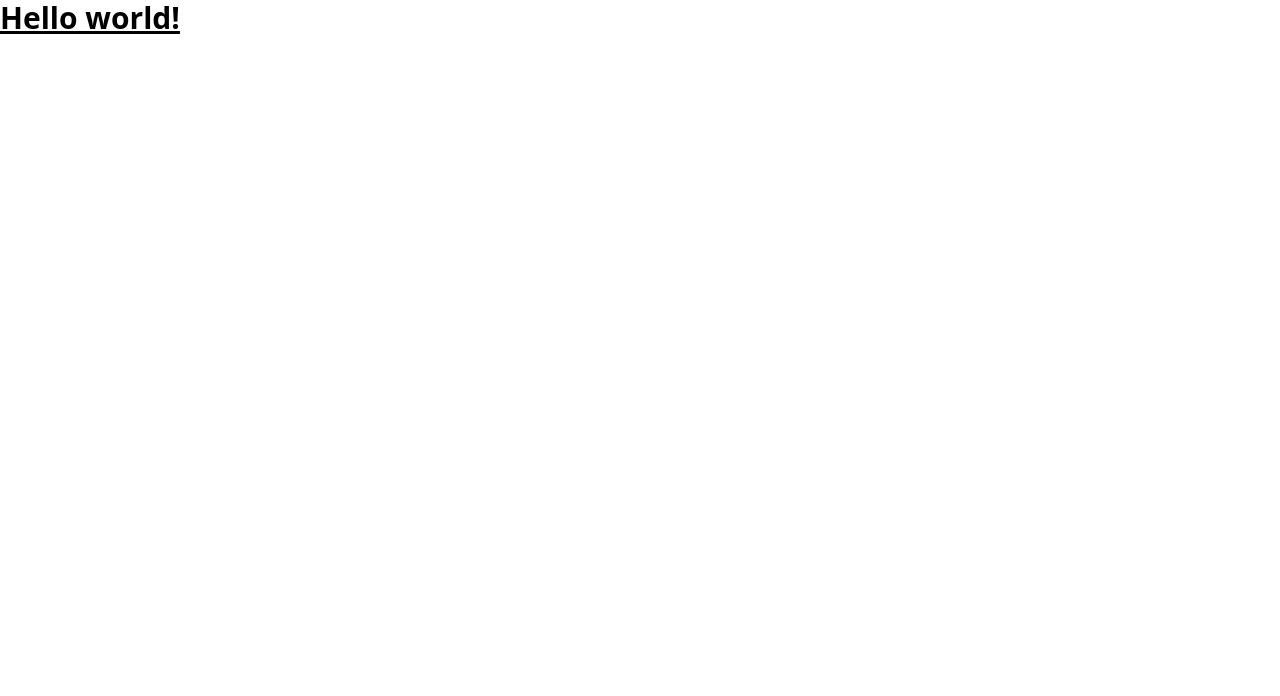
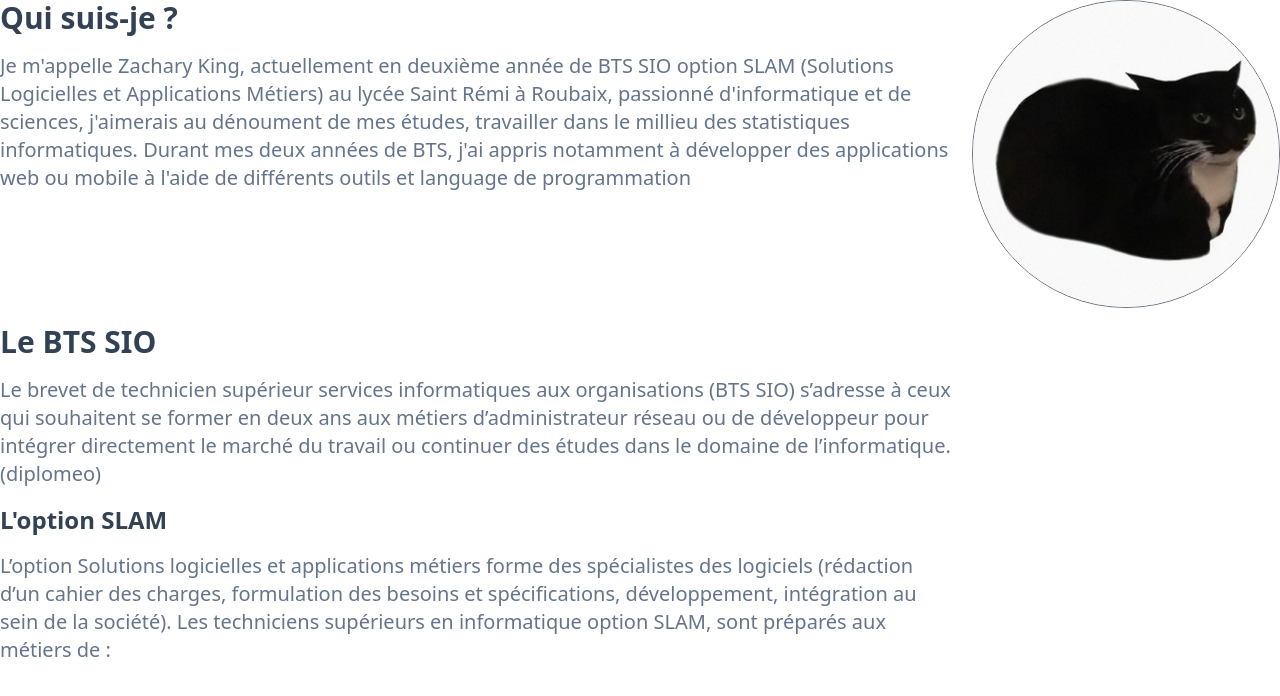
Before and after one commit to neit-H91/Portfolio, a plain HTML site: page index.html in a window 1280 px wide. Drawn offline with nearby package versions, Linux system fonts and the light colour scheme.

Commit message:
update content

```diff
--- a/index.html
+++ b/index.html
@@ -6,8 +6,24 @@
   <script src="https://cdn.tailwindcss.com"></script>
 </head>
 <body>
-  <h1 class="text-3xl font-bold underline">
-    Hello world!
-  </h1>
+  <div class="container mx-auto">
+    <div class="grid grid-cols-4 gap-4">
+      <div class="col-span-3 flex flex-col gap-4">
+        <p class="text-3xl font-bold text-slate-700">Qui suis-je ?</p>
+        <p class="text-xl text-slate-500">Je m'appelle Zachary King, actuellement en deuxième année de BTS SIO option SLAM (Solutions Logicielles et Applications Métiers) au lycée Saint Rémi à Roubaix, passionné d'informatique et de sciences, j'aimerais au dénoument de mes études, travailler dans le millieu des statistiques informatiques. Durant mes deux années de BTS, j'ai appris notamment à développer des applications web ou mobile à l'aide de différents outils et language de programmation</p>
+      </div>
+      <div>
+        <img src="assets/img/Firefox_wallpaper.png" alt="Description de l'image" class="rounded-full border border-gray-500 aspect-w-1 aspect-h-1 w-full">
+      </div>
+      <div class="col-span-3 gap-4 flex flex-col">
+        <p class="text-3xl font-bold text-slate-700">Le BTS SIO</p>
+        <p class="text-xl text-slate-500">Le brevet de technicien supérieur services informatiques aux organisations (BTS SIO) s’adresse à ceux qui souhaitent se former en deux ans aux métiers d’administrateur réseau ou de développeur pour intégrer directement le marché du travail ou continuer des études dans le domaine de l’informatique. (diplomeo)</p>
+        <p class="text-2xl text-slate-700 font-bold">L'option SLAM</p>
+        <p class="text-xl text-slate-500">L’option Solutions logicielles et applications métiers forme des spécialistes des logiciels (rédaction d’un cahier des charges, formulation des besoins et spécifications, développement, intégration au sein de la société).
+          Les techniciens supérieurs en informatique option SLAM, sont préparés aux métiers de :
+          </p>
+      </div>
+    </div>
+  </div>
 </body>
 </html>
```
Also changed, not shown: assets/img/Firefox_wallpaper.png (added).
